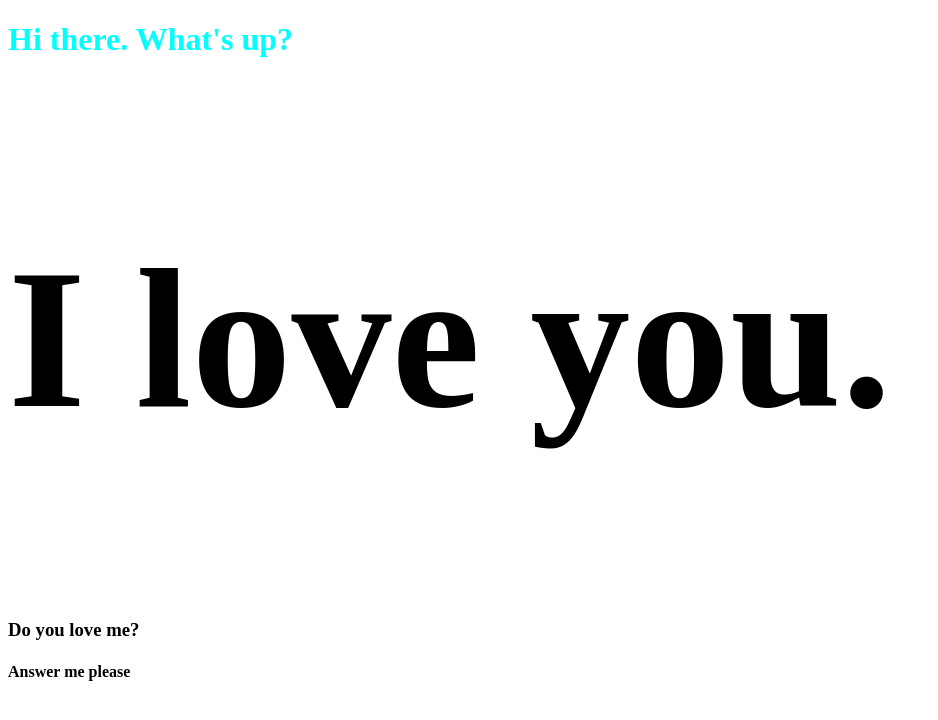
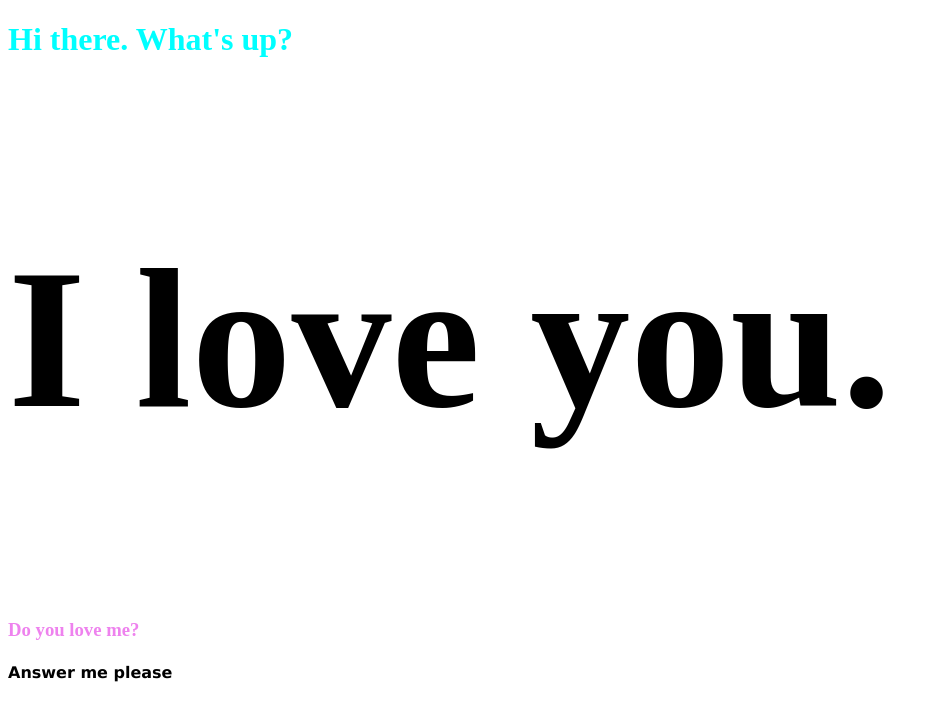
Before and after one commit to kabir-AK/my-first-repo, a plain HTML site: page index.html in a window 1280 px wide. Shown: the whole page, without its empty margins (0-938 px from the left). Drawn offline with Linux system fonts and the light colour scheme.

Commit message:
some basic change

```diff
--- a/style.css
+++ b/style.css
@@ -4,3 +4,9 @@ h1{
 h2{
     font-size: 200px;
 }
+h3{
+    color: violet;
+}
+h4{
+    font-family: 'Lucida Sans', 'Lucida Sans Regular', 'Lucida Grande', 'Lucida Sans Unicode', Geneva, Verdana, sans-serif;
+}
```
